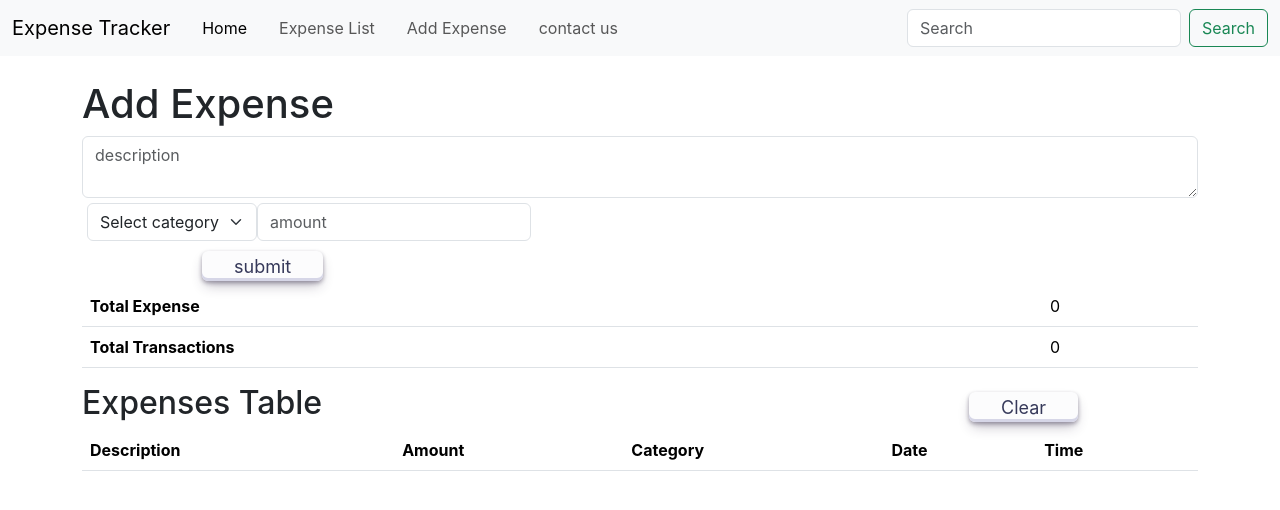
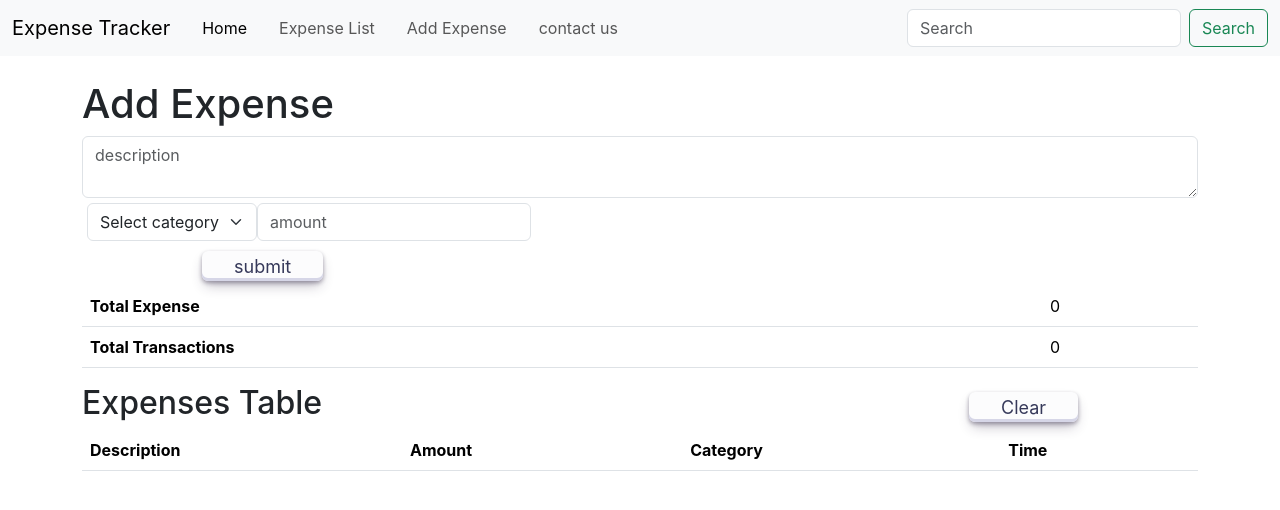
Before and after one commit to lohithganni/Expense-Tracker, a React (Create React App) app: page / in a window 1280 px wide. Shown: the top 510 px of the page. Built offline with nearby package versions, Linux system fonts and the light colour scheme.

Commit message:
modified master added date and total expense on day

```diff
--- a/src/App.css
+++ b/src/App.css
@@ -50,3 +50,8 @@ body {
   box-shadow: inset 0px 3px 7px #d6d6e7;
   transform: translateY(1px);
 }
+
+.description{
+  width:25vw;
+  min-width: 200px;
+}
--- /dev/null
+++ b/src/expenseSum.js
@@ -0,0 +1,17 @@
+// Function to calculate the total sum of expenses
+const TotalSum = (expenses) => {
+    let sum = 0;
+    expenses.forEach(element => {
+        sum += element.amount;
+    });
+    return sum;
+}
+
+// React component to display the total sum of expenses
+const ExpenseSum = ({ expenses }) => {
+    return (
+        <p className="text-muted">{'Total Sum: ' + TotalSum(expenses)}</p>
+    );
+}
+
+export default ExpenseSum;
--- a/src/expenseform.js
+++ b/src/expenseform.js
@@ -1,5 +1,5 @@
 import React, { useState, useEffect } from "react";
-
+import ExpenseSum from "./expenseSum";
 const COUNT_KEY = "count";
 const TOTAL_EXPENSE_KEY = "totalExpense";
 const MAIN_OBJECT_KEY = "mainObject";
@@ -170,10 +170,9 @@ const AddExpenseForm = () => {
       <table className="table">
         <thead>
           <tr>
-            <th>Description</th>
+            <th className="description">Description</th>
             <th>Amount</th>
             <th>Category</th>
-            <th>Date</th>
             <th>Time</th>
           </tr>
         </thead>
@@ -181,14 +180,14 @@ const AddExpenseForm = () => {
           {Array.from(mainObject.entries()).map(([date, expenses]) => (
             <React.Fragment key={date}>
               <tr>
-                <td colSpan="5"><h4>{date}</h4></td>
+                <td className="text-muted"><p>{date}</p></td>
+                <ExpenseSum expenses={expenses}/>
               </tr>
               {(expenses || []).map((expense, index) => (
                 <tr key={`${date}-${index}`}>
-                  <td>{expense.description}</td>
-                  <td>{expense.amount}</td>
+                  <td className="description">{expense.description}</td>
+                  <td style={{alignContent:"center", justifyContent:'space-between'}}>{expense.amount}</td>
                   <td>{expense.category}</td>
-                  <td>{expense.date}</td>
                   <td>{expense.time}</td>
                 </tr>
               ))}
```
